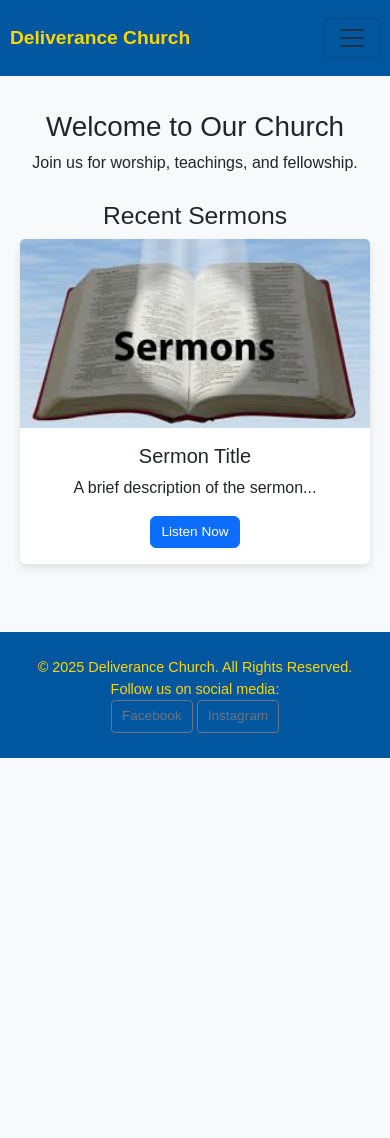
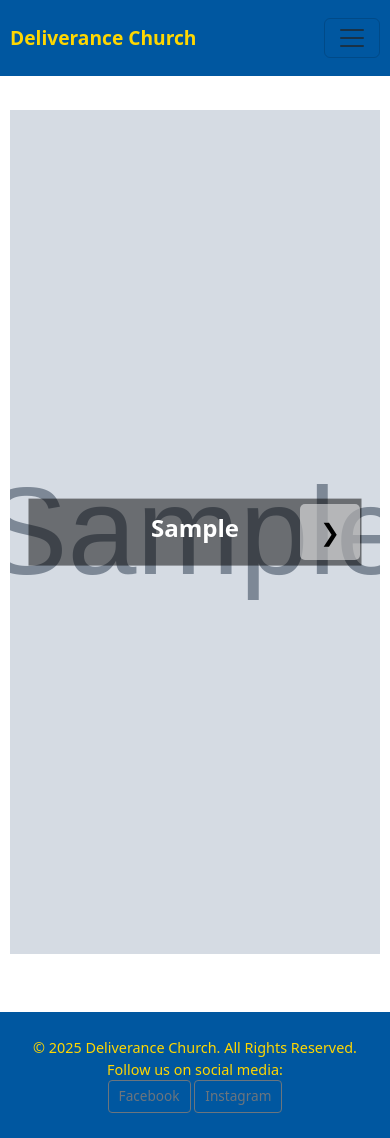
Before and after one commit to greatprince-web/-kapsisiywa, a Django app: page / in a window 390 px wide. Before the commit the page ends 758 px from the top, so only its background shows below. Run offline with Django 5.2, Linux system fonts and the light colour scheme; tables that the repository leaves empty hold one stand-in row (values such as "Sample post"); grey boxes marked "Sample" are stand-in pictures.

````diff
--- a/church/models.py
+++ b/church/models.py
@@ -1,5 +1,6 @@
 from django.db import models
 from django.contrib.auth.models import User
+
 
 # Member Model
 class Member(models.Model):
@@ -48,3 +49,13 @@ class Event(models.Model):
 
     def __str__(self):
         return self.title
+
+from django.db import models
+
+class WelcomeContent(models.Model):
+    image = models.ImageField(upload_to='welcome_images/', blank=True, null=True)
+    verse = models.TextField()
+    created_at = models.DateTimeField(auto_now_add=True)
+
+    def __str__(self):
+        return f"Welcome Content ({self.created_at.strftime('%Y-%m-%d')})"
--- a/church/static/css/styles.css
+++ b/church/static/css/styles.css
@@ -1,9 +1,11 @@
-body {
-    font-family: Arial, sans-serif;
-    background-color: #f8f9fa;
+body{
     margin: 0;
     padding: 0;
+    overflow-x: hidden; /* Prevents horizontal shaking */
+    width: 100%;
+    height: 100%;
 }
+
 
 /* Container */
 .container {
@@ -297,3 +299,167 @@ footer {
 .card:hover {
     box-shadow: 0 8px 16px rgba(0,0,0,0.2);
 }
+/* Hero Section */
+#hero-section {
+    position: relative;
+    width: 100vw;
+    height: 100vh;
+    overflow: hidden;
+}
+
+/* Background Image */
+#hero-image {
+    width: 100%;
+    min-height: 100vh;
+    height: 100%;
+    object-fit: cover;
+    position: absolute;
+    top: 0;
+    left: 0;
+}
+
+/* Overlay to Improve Readability */
+.hero-overlay {
+    position: absolute;
+    top: 50%;
+    left: 50%;
+    transform: translate(-50%, -50%);
+    background: rgba(0, 0, 0, 0.5);
+    padding: 20px;
+    color: white;
+    text-align: center;
+    width: 80%;
+}
+
+.hero-overlay h2 {
+    font-size: 2rem;
+    font-weight: bold;
+    white-space: nowrap;
+}
+
+/* Navigation Buttons */
+#prev-btn, #next-btn {
+    position: absolute;
+    top: 50%;
+    transform: translateY(-50%);
+    background: rgba(255, 255, 255, 0.5);
+    border: none;
+    padding: 10px 20px;
+    font-size: 2rem;
+    cursor: pointer;
+    border-radius: 5px;
+}
+
+#prev-btn { left: 20px; }
+#next-btn { right: 20px; }
+
+#prev-btn:hover, #next-btn:hover {
+    background: white;
+}
+
+/* Make text responsive on smaller screens */
+@media (max-width: 768px) {
+    .hero-overlay {
+        width: 90%;
+        padding: 15px;
+    }
+    .hero-overlay h2 {
+        font-size: 1.5rem;
+    }
+}
+
+/* Overlay to make text readable */
+#overlay {
+    position: absolute;
+    top: 50%;
+    left: 50%;
+    transform: translate(-50%, -50%);
+    background-color: rgba(0, 0, 0, 0.5); /* Slight dark overlay */
+    padding: 20px;
+    border-radius: 10px;
+    text-align: center;
+    color: white;
+    width: 80%; /* Responsive width */
+    max-width: 600px;
+}
+
+/* Typography */
+
+
+/* ✅ Mobile Responsiveness */
+@media (max-width: 768px) {
+    #overlay {
+        width: 90%;
+        padding: 15px;
+    }
+    #typed-verse {
+        font-size: 18px;
+    }
+}
+
+@media (max-width: 480px) {
+    #typed-verse {
+        font-size: 16px;
+    }
+}
+#hero-section {
+    position: relative;
+    width: 100%;
+    height: 100vh;
+    overflow: hidden;
+}
+
+/* Slider Styles */
+.slider {
+    position: absolute;
+    width: 100%;
+    height: 100%;
+}
+
+.slide {
+    position: absolute;
+    width: 100%;
+    height: 100%;
+    background-size: cover;
+    background-position: center;
+    opacity: 0;
+    transition: opacity 1s ease-in-out;
+}
+
+.slide.active {
+    opacity: 1;
+}
+
+/* Text Overlay */
+.overlay {
+    position: absolute;
+    bottom: 20%;
+    left: 50%;
+    transform: translateX(-50%);
+    background: rgba(0, 0, 0, 0.6);
+    padding: 20px;
+    border-radius: 10px;
+    color: white;
+    text-align: center;
+    font-size: 24px;
+}
+
+/* Navigation Buttons */
+#prev-btn, #next-btn {
+    position: absolute;
+    top: 50%;
+    transform: translateY(-50%);
+    background: rgba(255, 255, 255, 0.5);
+    border: none;
+    padding: 10px 20px;
+    cursor: pointer;
+    border-radius: 5px;
+    font-size: 24px;
+}
+
+#prev-btn { left: 20px; }
+#next-btn { right: 20px; }
+
+#prev-btn:hover, #next-btn:hover {
+    background: white;
+}
--- a/church/templates/church/home.html
+++ b/church/templates/church/home.html
@@ -1,30 +1,73 @@
 {% extends 'base.html' %}
 {% load static %}
 
+{% block content %}
 
-{% block content %}
-<div class="text-center">
-    <h1>Welcome to Our Church</h1>
-    <p>Join us for worship, teachings, and fellowship.</p>
-    <section id="sermons">
-        <div class="container">
-            <h2>Recent Sermons</h2>
-            <div class="row">
-                <div class="col-md-4">
-                    <div class="card">
-                        <img src="{% static 'images/sermon1.jpeg' %}" class="card-img-top" alt="Sermon 1">
-                        <div class="card-body">
-                            <h5 class="card-title">Sermon Title</h5>
-                            <p class="card-text">A brief description of the sermon...</p>
-                            <a href="#" class="btn btn-primary">Listen Now</a>
-                        </div>
-                    </div>
-                </div>
-                <!-- Repeat for other sermons -->
-            </div>
-        </div>
-    </section>
+<!-- Hero Section -->
+<section id="hero-section">
+    <img id="hero-image" src="{% static 'images/images.jpeg' %}" alt="Hero Image" style="display: none;">
+    <div class="hero-overlay">
+        <h2 id="typing-text"></h2>
+    </div>
+    <button id="next-btn">❯</button>
+</section>
 
-</div>
+<!-- JavaScript -->
+<script src="https://cdn.jsdelivr.net/npm/typed.js@2.0.12"></script>
+<script>
+    let heroData = [];
+    let currentIndex = 0;
+    let typedInstance;
+
+    async function fetchHeroData() {
+        try {
+            const response = await fetch('/api/welcome/');
+            const data = await response.json();
+            heroData = data.welcome_data;
+            updateHeroContent();
+        } catch (error) {
+            console.error("Error fetching hero data:", error);
+        }
+    }
+
+    function updateHeroContent() {
+        if (heroData.length === 0) return;
+
+        let content = heroData[currentIndex];
+        let imageElement = document.getElementById('hero-image');
+        let textElement = document.getElementById('typing-text');
+
+        // Ensure the image is displayed properly
+        imageElement.style.display = "block";
+        imageElement.src = content.image;
+
+        // Stop previous text animation
+        if (typedInstance) {
+            typedInstance.destroy();
+        }
+
+        // Create new typing effect
+        typedInstance = new Typed("#typing-text", {
+            strings: [content.verse],
+            typeSpeed: 50,
+            backSpeed: 25,
+            showCursor: false,
+            onComplete: function () {
+                setTimeout(() => {
+                    currentIndex = (currentIndex + 1) % heroData.length;
+                    updateHeroContent();
+                }, 4000); // Wait 4 seconds before switching
+            }
+        });
+    }
+
+    // Manual next button
+    document.getElementById("next-btn").addEventListener("click", function () {
+        currentIndex = (currentIndex + 1) % heroData.length;
+        updateHeroContent();
+    });
+
+    fetchHeroData();
+</script>
+
 {% endblock %}
-```
--- a/church/urls.py
+++ b/church/urls.py
@@ -1,20 +1,14 @@
+from django.conf import settings
+from django.conf.urls.static import static
 from django.urls import path, include
-from church import views  # Import views from church
+from church import views
 from rest_framework.routers import DefaultRouter
-from church import views
 
 router = DefaultRouter()
 router.register(r'events', views.EventViewSet)
 
-urlpatterns = []  # Initialize urlpatterns as an empty list
-urlpatterns += router.urls
-from .views import EventViewSet
-
-router = DefaultRouter()
-router.register(r'events', EventViewSet)
-
-urlpatterns = []  # Initialize urlpatterns as an empty list
-urlpatterns += [
+urlpatterns = [
+    path('api/welcome/', views.welcome_data, name='welcome-data'),
     path('api/', include(router.urls)),
     path('', views.home, name='home'),
     path('register/', views.register, name='register'),
@@ -23,9 +17,12 @@ urlpatterns += [
     path('member_dashboard/', views.member_dashboard, name='member_dashboard'),
     path('sermons/', views.sermons, name='sermons'),
     path('ministries/', views.ministries, name='ministries'),
-    path('events/', views.events, name='events'),  # Correctly using views.events here
     path('events/', views.events, name='events'),
     path('events/create/', views.event_create, name='event_create'),
     path('events/<int:pk>/edit/', views.event_update, name='event_update'),
     path('give/', views.give_view, name='give'),
 ]
+
+# Only in development: Serve media files
+if settings.DEBUG:
+    urlpatterns += static(settings.MEDIA_URL, document_root=settings.MEDIA_ROOT)
--- a/church/views.py
+++ b/church/views.py
@@ -15,6 +15,21 @@ from .models import Event
 class EventViewSet(viewsets.ModelViewSet):
     queryset = Event.objects.all()
     serializer_class = EventSerializer
+from django.http import JsonResponse
+from django.conf import settings
+from .models import WelcomeContent
+
+def welcome_data(request):
+    content = WelcomeContent.objects.all().order_by('-created_at')[:5]  # Get latest 5
+    data = [
+        {
+            'image': request.build_absolute_uri(content.image.url) if content.image else None,
+            'verse': content.verse
+        }
+        for content in content
+    ]
+    return JsonResponse({'welcome_data': data})
+
 
 
 
````
Also changed, not shown: church/admin.py (+11 -5 lines), church/migrations/0003_welcomecontent.py (added), church/migrations/0004_alter_welcomecontent_image.py (added), church/static/images/church.jpeg (added), church/static/images/images.jpeg (added), media/welcome_images/silhouette-handsome-asian-man-praying.jpg (added), 1 other file.
